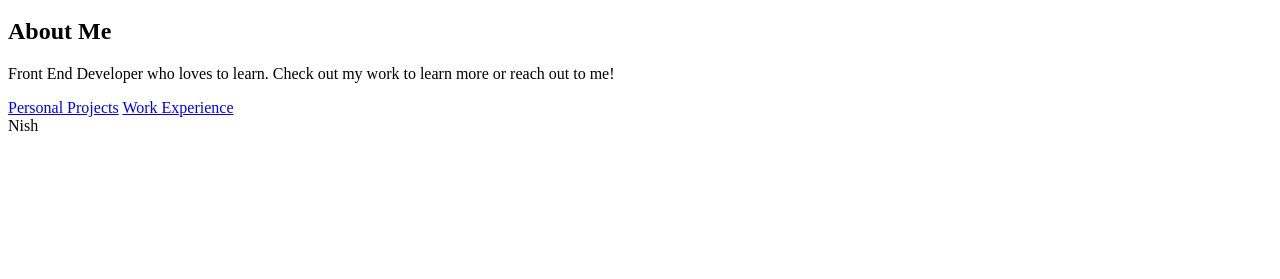
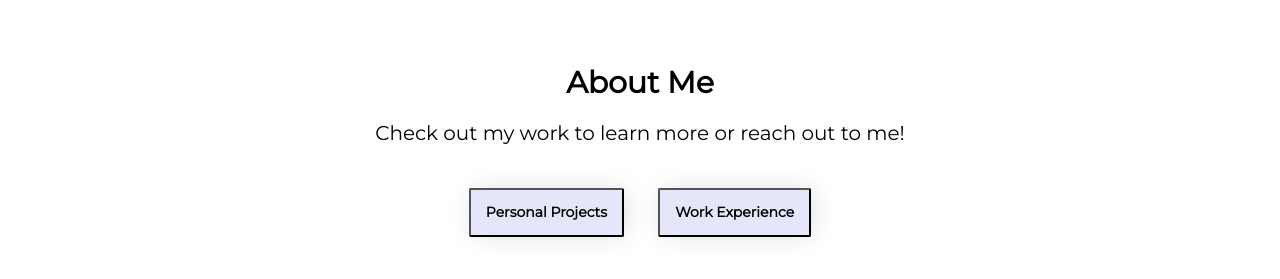
Before and after one commit to nishtha-sharma1/nish-portfolio, a website: page app/index.html in a window 1280 px wide. Shown: the part 57-336 px from the top of the page. Drawn offline with nearby package versions, Linux system fonts and the light colour scheme; files that its build step writes are made by us from their sources.

Commit message:
playing around with styles

```diff
--- a/app/index.html
+++ b/app/index.html
@@ -24,14 +24,13 @@
   <main class="main__container">
     <div class="main__content-wrapper">
       <h2 class="main__title">About Me</h2>
-      <p class="main__text">Front End Developer who loves to learn. Check out my work to learn more or reach out to me!</p>
+      <p class="main__text">Check out my work to learn more or reach out to me!</p>
     </div>
     <div class="main__links-container">
-      <a class="main__link" href="/projects.html">Personal Projects</a>
-      <a class="main__link" href="/work.html">Work Experience</a>
+      <button class="button"><a class="button__link" href="/projects.html">Personal Projects</a></button>
+      <button class="button"><a class="button__link"  href="/work.html">Work Experience</a></button>
     </div>
   </main>
   <footer>
-      <span>Nish</span>
   </footer>
 </body>
--- a/app/sass/styles.scss
+++ b/app/sass/styles.scss
@@ -6,7 +6,7 @@ body {
 }
 header {
   width: 100%;
-  border-bottom: 1px solid #000;
+  border-bottom: 1px solid black;
 //   -webkit-box-shadow: -1px 4px 22px 1px rgba(0,0,0,0.33);
 //   -moz-box-shadow: -1px 4px 22px 1px rgba(0,0,0,0.33);
 //   box-shadow: -1px 4px 22px 1px rgba(0,0,0,0.33);
@@ -41,3 +41,50 @@ header {
     display: inline-block;
   }
 }
+
+.main {
+  &__container {
+    box-sizing: border-box;
+    max-width: 75%;
+    margin: 0 auto;
+    text-align: center;
+    padding: 40px 0;
+  }
+
+  &__title {
+    font-family: $main-font;
+    font-size: 30px;
+    line-height: 1;
+  }
+
+  &__text {
+    font-family: $main-font;
+    font-size: 20px;
+    line-height: 1;
+  }
+
+  &__content-wrapper {
+    margin: 30px 15px;
+  }
+
+  &__links-container {
+    box-sizing: border-box;
+  }
+}
+
+.button {
+  background: #e6e6fA;
+  padding: 15px;
+  border-radius: 2px;
+  box-shadow: 3px 0px 28px -5px rgba(0,0,0,0.19);
+  margin: 15px;
+
+  &__link {
+    text-decoration: none;
+    font-weight: 700;
+    font-size: 14px;
+    font-family: $main-font;
+    line-height: 1;
+    color: #000;
+  }
+}
```
Also changed, not shown: build/index.html, build/sass/styles.min.css.
